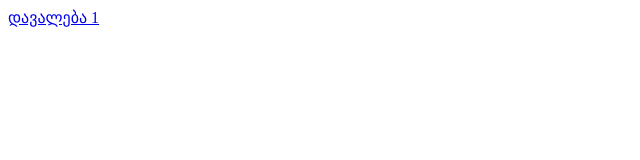
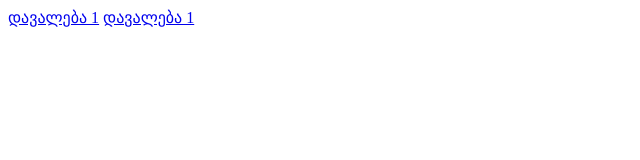
Before and after one commit to elenequshi/Techub-Homeworks, a plain HTML site: page index.html in a window 1280 px wide. Shown: the whole page, without its empty margins (0-640 px from the left). Drawn offline with Linux system fonts and the light colour scheme.

Commit message:
ინდექსის  დამატება

```diff
--- a/index.html
+++ b/index.html
@@ -8,5 +8,6 @@
 </head>
 <body>
     <a href="davaleba 1/davaleba1.html">დავალება 1</a>
+    <a href="davaleba 2/davaleba2.html">დავალება 1</a>
 </body>
 </html>
```
